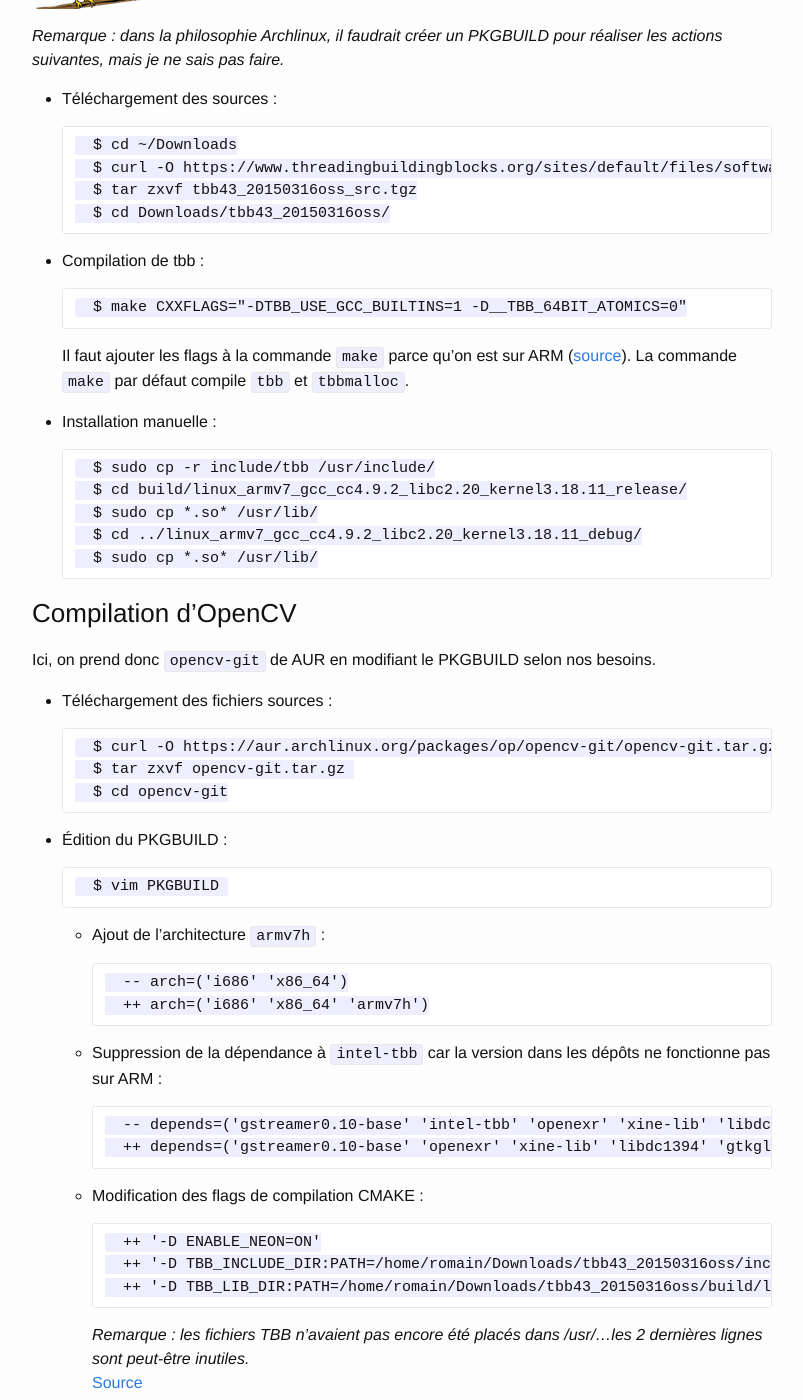
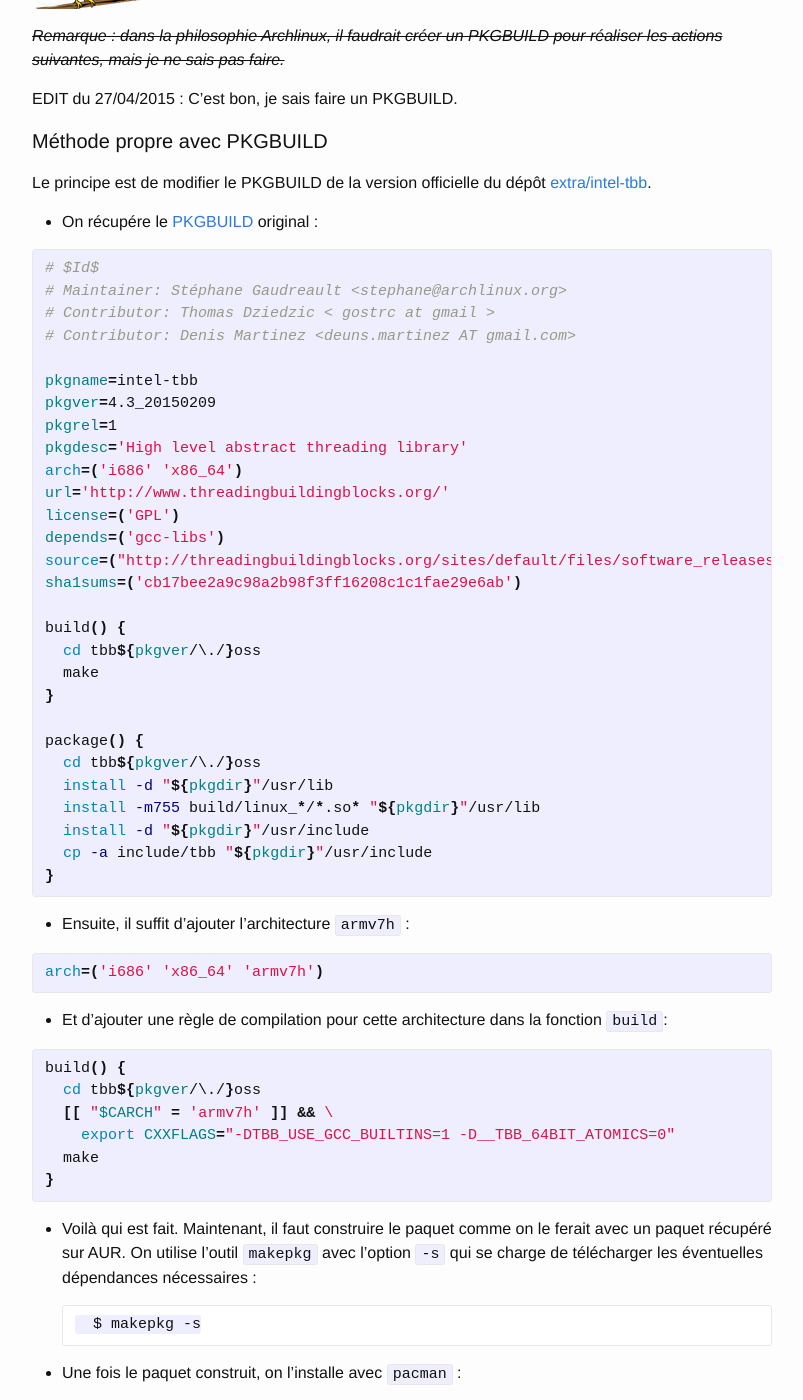
Before and after one commit to romainreignier/romainreignier.github.io, a Jekyll site: the page built from _posts/2015-04-19-installer-opencv3-raspberrypi2.md, in a window 1280 px wide and 1400 px high, scrolled down 6258 px. Shown: the whole window, without its empty margins (238-1041 px from the left). Built offline with Jekyll 4.4.1, drawn with Linux system fonts in a browser that asks for light colours; some of the changed text lies outside the part shown.

Commit message:
Edit PKGBUILD

```diff
--- a/_posts/2015-04-19-installer-opencv3-raspberrypi2.md
+++ b/_posts/2015-04-19-installer-opencv3-raspberrypi2.md
@@ -213,8 +213,74 @@ Et ajouter les lignes suivantes (ou décommenter dans le fichier) :
 
 [![Logo TBB]({{ site.baseurl }}/images/logo_tbb.png "Logo TBB")](https://www.threadingbuildingblocks.org/)
 
-*Remarque : dans la philosophie Archlinux, il faudrait créer un PKGBUILD pour réaliser les actions suivantes, mais je ne sais pas faire.*
+*<s>Remarque : dans la philosophie Archlinux, il faudrait créer un PKGBUILD pour réaliser les actions suivantes, mais je ne sais pas faire.</s>*
 
+EDIT du 27/04/2015 : C'est bon, je sais faire un PKGBUILD.
+
+#### Méthode propre avec PKGBUILD
+Le principe est de modifier le PKGBUILD de la version officielle du dépôt [extra/intel-tbb](https://www.archlinux.org/packages/extra/x86_64/intel-tbb/).
+
+- On récupére le [PKGBUILD](https://projects.archlinux.org/svntogit/packages.git/tree/trunk/PKGBUILD?h=packages/intel-tbb) original :
+
+{% highlight bash %}
+# $Id$
+# Maintainer: Stéphane Gaudreault <stephane@archlinux.org>
+# Contributor: Thomas Dziedzic < gostrc at gmail >
+# Contributor: Denis Martinez <deuns.martinez AT gmail.com>
+
+pkgname=intel-tbb
+pkgver=4.3_20150209
+pkgrel=1
+pkgdesc='High level abstract threading library'
+arch=('i686' 'x86_64')
+url='http://www.threadingbuildingblocks.org/'
+license=('GPL')
+depends=('gcc-libs')
+source=("http://threadingbuildingblocks.org/sites/default/files/software_releases/source/tbb${pkgver/\./}oss_src.tgz")
+sha1sums=('cb17bee2a9c98a2b98f3ff16208c1c1fae29e6ab')
+
+build() {
+  cd tbb${pkgver/\./}oss
+  make
+}
+
+package() {
+  cd tbb${pkgver/\./}oss
+  install -d "${pkgdir}"/usr/lib
+  install -m755 build/linux_*/*.so* "${pkgdir}"/usr/lib
+  install -d "${pkgdir}"/usr/include
+  cp -a include/tbb "${pkgdir}"/usr/include
+}
+{% endhighlight %}
+
+- Ensuite, il suffit d'ajouter l'architecture `armv7h` :
+
+{% highlight bash %}
+arch=('i686' 'x86_64' 'armv7h')
+{% endhighlight %}
+
+- Et d'ajouter une règle de compilation pour cette architecture dans la fonction `build`:
+
+{% highlight bash %}
+build() {
+  cd tbb${pkgver/\./}oss
+  [[ "$CARCH" = 'armv7h' ]] && \
+    export CXXFLAGS="-DTBB_USE_GCC_BUILTINS=1 -D__TBB_64BIT_ATOMICS=0"
+  make
+}
+{% endhighlight %}
+
+- Voilà qui est fait. Maintenant, il faut construire le paquet comme on le ferait avec un paquet récupéré sur AUR. On utilise l'outil `makepkg` avec l'option `-s` qui se charge de télécharger les éventuelles dépendances nécessaires :
+
+        $ makepkg -s
+
+- Une fois le paquet construit, on l'installe avec `pacman` :
+
+        $ sudo pacman -U intel-tbb
+
+- Dernière étape, maintenant qu'on a un beau paquet, on le propose au dépôt officiel par le [Github d'ArchlinuxARM](https://github.com/archlinuxarm/PKGBUILDs/pull/1175), parce que c'est ça aussi le logiciel libre :)
+
+#### Méthode manuelle (sale)
 - Téléchargement des sources :
 
         $ cd ~/Downloads
```
Also changed, not shown: other parts of _posts/2015-04-19-installer-opencv3-raspberrypi2.md (+1 -1 lines).
